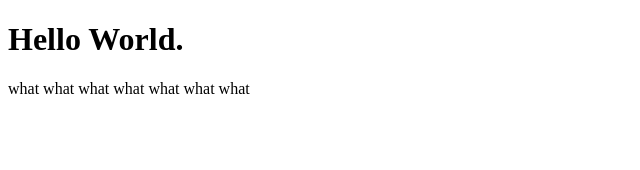
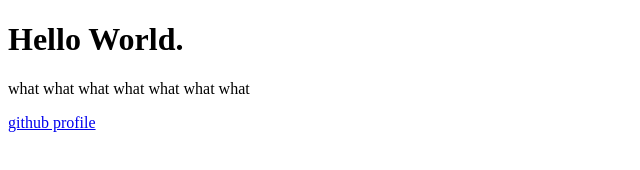
Before and after one commit to viirall/viirall.github.io, a plain HTML site: page index.html in a window 1280 px wide. Shown: the whole page, without its empty margins (0-640 px from the left). Drawn offline with Linux system fonts and the light colour scheme.

Commit message:
Update index.html

```diff
--- a/index.html
+++ b/index.html
@@ -3,5 +3,6 @@
 <body>
 <h1>Hello World.</h1>
 <p>what what what what what what what</p>
+<a href="https://viirall.github.io">github profile</a>
 </body>
 </html>
```
